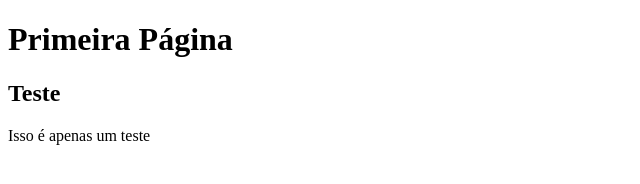
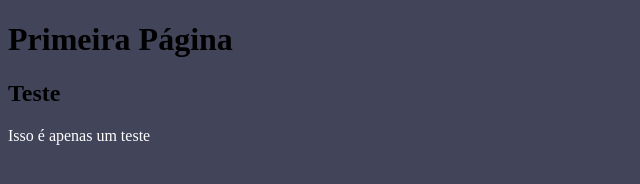
Before and after one commit to JonasPhoresia/hello-world, a plain HTML site: page index.html in a window 1280 px wide. Shown: the whole page, without its empty margins (0-640 px from the left). Drawn offline with Linux system fonts and the light colour scheme.

Commit message:
some changes

```diff
--- a/index.html
+++ b/index.html
@@ -4,7 +4,7 @@
 <head>
     <meta charset="UTF-8">
     <meta name="viewport" content="width=device-width, initial-scale=1">
-    <style rel="stylesheet" href="style.css"></style>
+    <link rel="stylesheet" href="style.css"></link>
     <title>Hello World</title>
     <header><h1>Primeira Página</h1></header>
 </head>
--- a/style.css
+++ b/style.css
@@ -1,3 +1,6 @@
 body{
   background-color:#42445A;
 }
+p{
+  color:white;
+}
```
Also changed, not shown: 1 other file.
